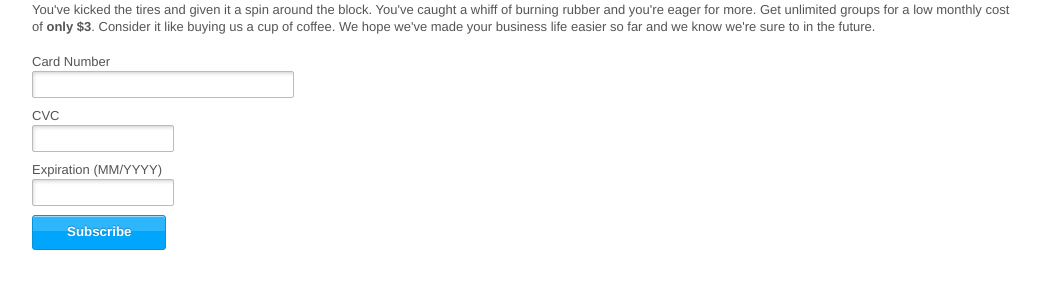
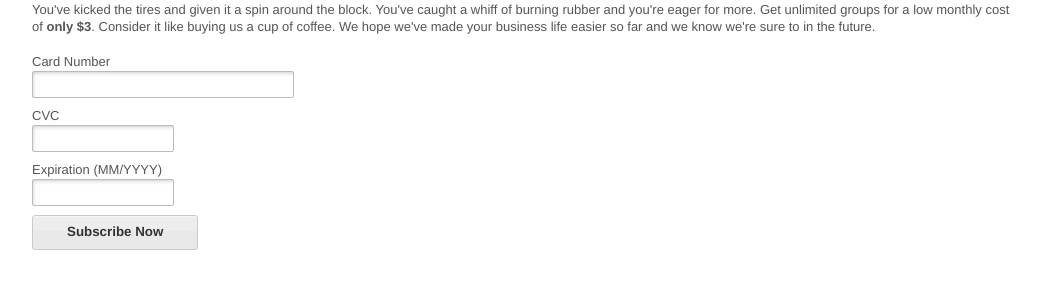
Before and after one commit to adambratt/SWMeeting, a Django app: template templates/payment.html in a window 1280 px wide. Shown: the part 158-458 px from the top of the page, without its empty margins (118-1157 px from the left). Run offline with Django 3.2, Linux system fonts and the light colour scheme; the template is opened without the code that fills it, so the values that code supplies are empty; some libraries are stand-ins or nearby versions.

Commit message:
stripe testing

```diff
--- a/templates/payment.html
+++ b/templates/payment.html
@@ -69,7 +69,7 @@
             <label>Expiration (MM/YYYY)</label>
             <input type="text" size="2" class="card-expiry input-text small" />
             </div>
-            <button type="submit" class="submit-button button green radius nice">Subscribe</button>
+            <button type="submit" class="submit-button button white radius nice">Subscribe Now</button>
         </form>
     </div>
 </div>
```
